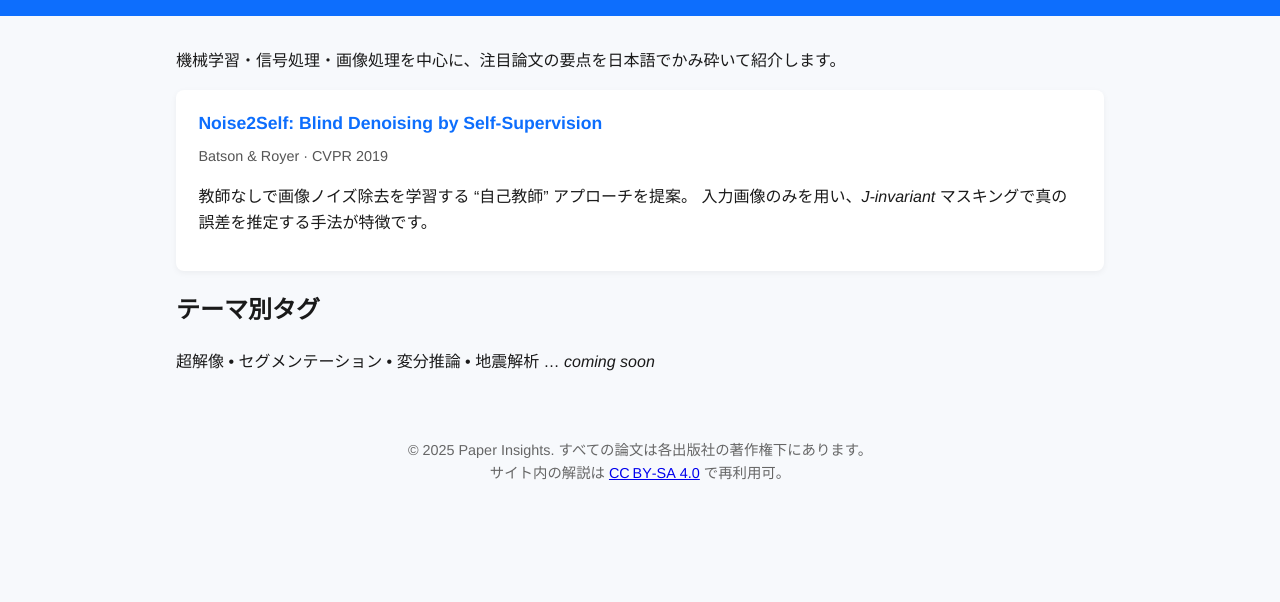
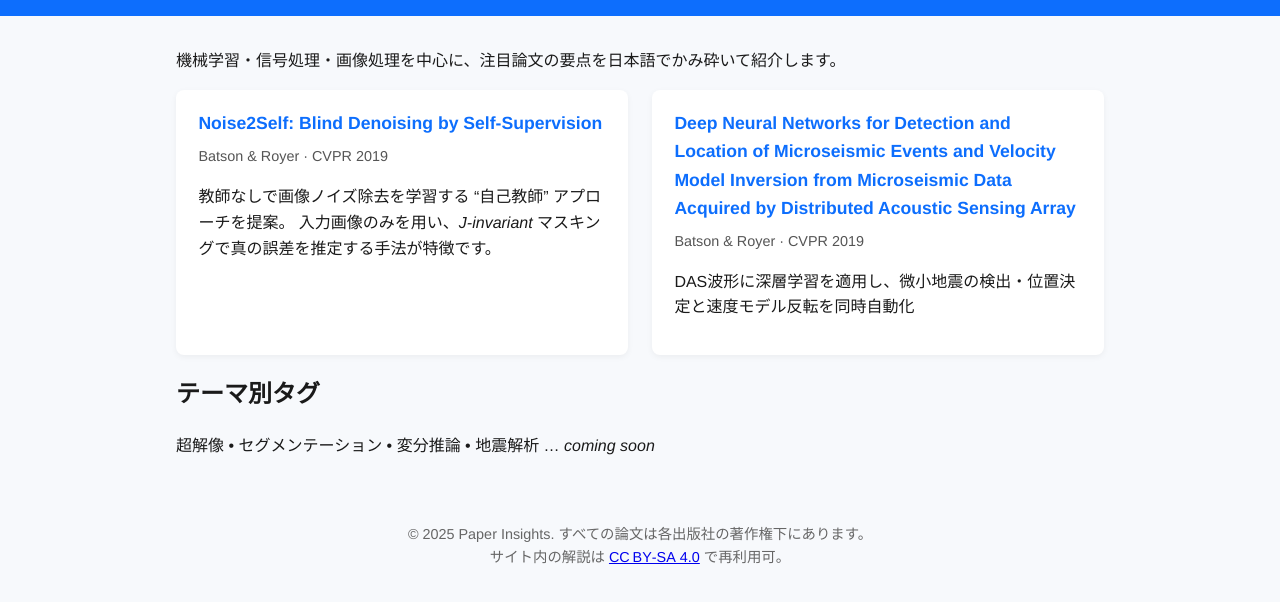
Before and after one commit to ozw4/ozw4.github.io, a plain HTML site: page index.html in a window 1280 px wide. Shown: the part 68-670 px from the top of the page. Drawn offline with Linux system fonts and the light colour scheme.

Commit message:
Update index.html

```diff
--- a/index.html
+++ b/index.html
@@ -73,6 +73,16 @@
       </p>
     </article>
 
+    <!-- ▼ 1 枚目 -->
+    <article class="paper-card">
+      <h3><a href="Wamriew_etal2021_sensors
+/Wamriew_etal2021_sensors.html">Deep Neural Networks for Detection and Location of Microseismic Events and Velocity Model Inversion from Microseismic Data Acquired by Distributed Acoustic Sensing Array</a></h3>
+      <div class="meta">Batson &amp; Royer · CVPR 2019</div>
+      <p>
+        DAS波形に深層学習を適用し、微小地震の検出・位置決定と速度モデル反転を同時自動化
+      </p>
+    </article>
+
     <!-- ▼ 必要に応じて追加 -->
   </section>
 
```
